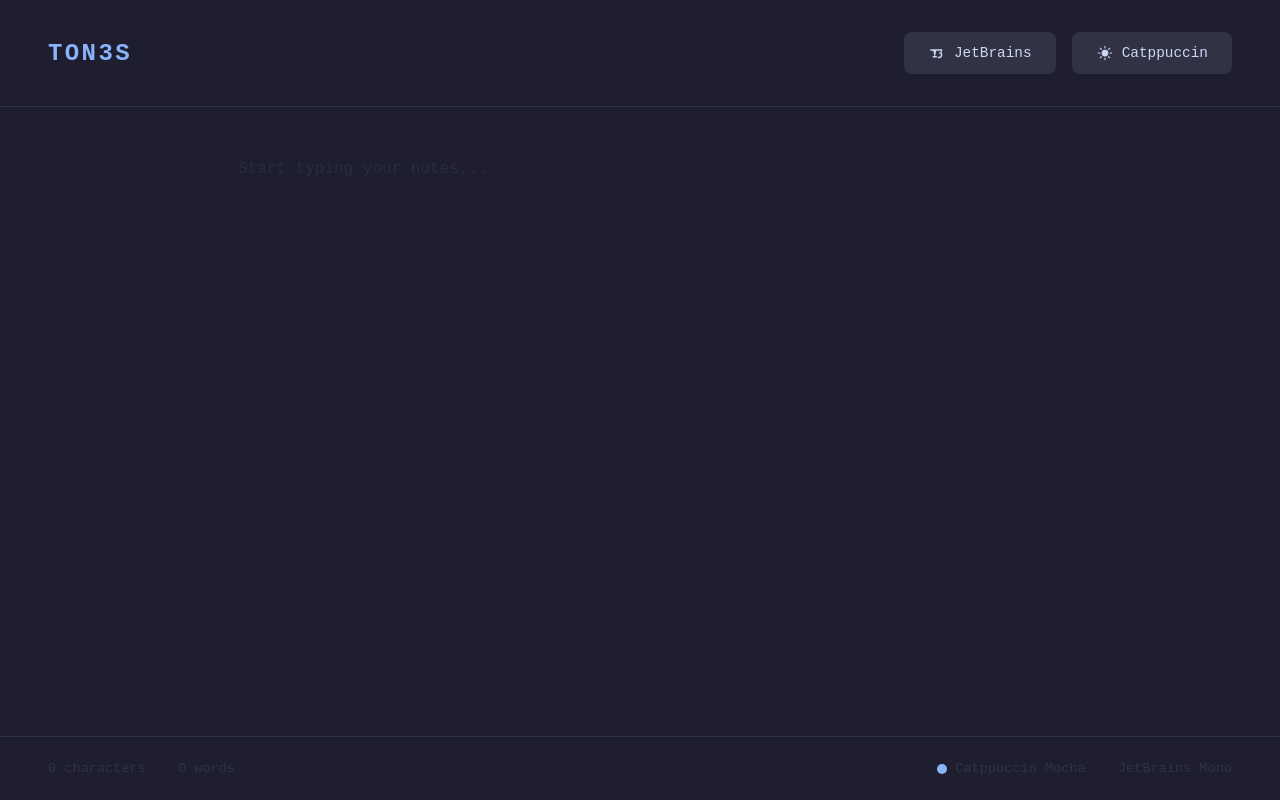
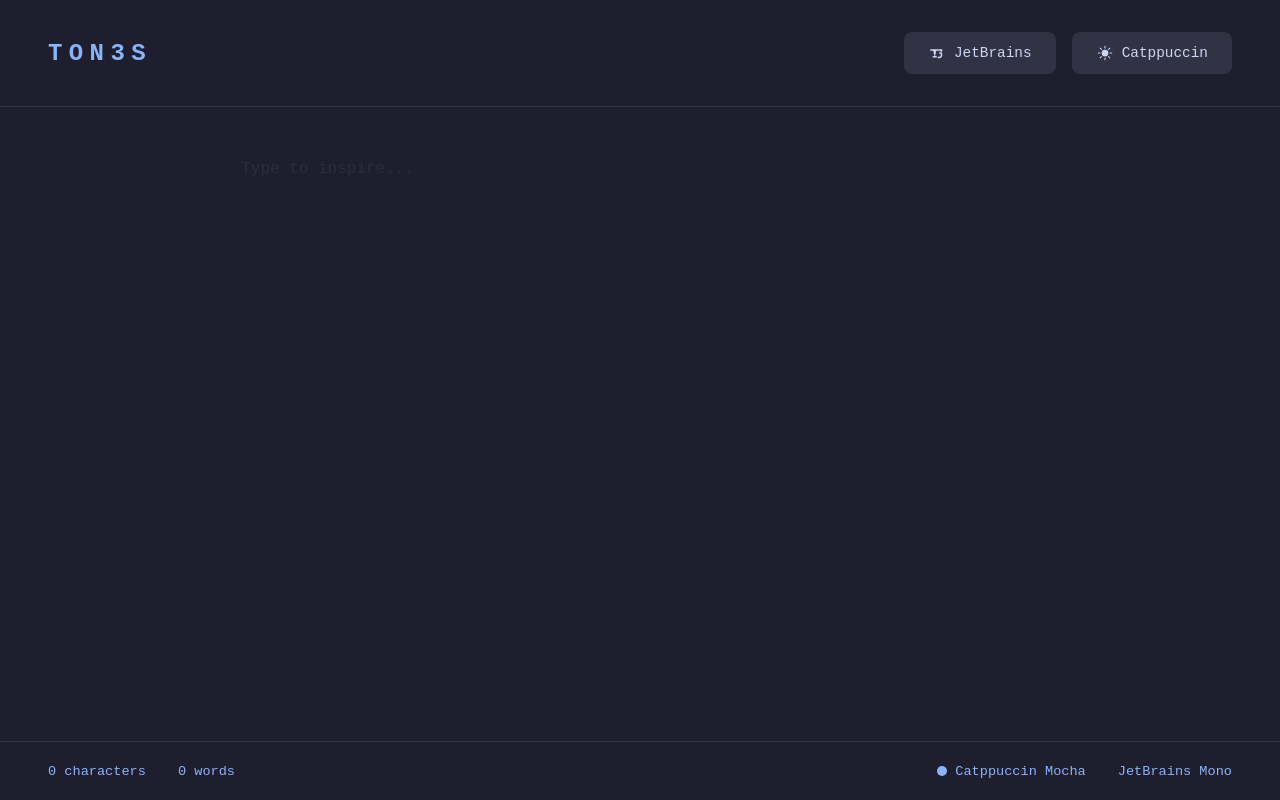
Before and after one commit to hypercoind/TON3S, a plain HTML site: page index.html in a window 1280 px wide. Drawn offline with Linux system fonts and the light colour scheme; a web font is replaced by a local one.

Commit message:
style and formatting

```diff
--- a/index.html
+++ b/index.html
@@ -40,7 +40,7 @@
     <div class="container">
         <textarea
             class="editor"
-            placeholder="Start typing your notes..."
+            placeholder="Type to inspire..."
             spellcheck="false"
             autofocus
             maxlength="1000000"
--- a/styles.css
+++ b/styles.css
@@ -38,7 +38,7 @@ body {
 .logo {
     font-size: 1.5rem;
     font-weight: 600;
-    letter-spacing: 0.1em;
+    letter-spacing: 0.4rem;
     color: var(--accent);
 }
 
@@ -98,16 +98,17 @@ body {
 .editor::placeholder {
     color: var(--secondary);
     opacity: 0.7;
+    padding: 0 0 0 0.2rem;
 }
 
 .status {
-    padding: 1.5rem 3rem;
+    padding: 1.33rem 3rem;
     border-top: 1px solid var(--secondary);
     display: flex;
     justify-content: space-between;
     align-items: center;
     font-size: 0.85rem;
-    color: var(--secondary);
+    color: var(--accent);
     flex-wrap: wrap;
     gap: 1rem;
 }
```
